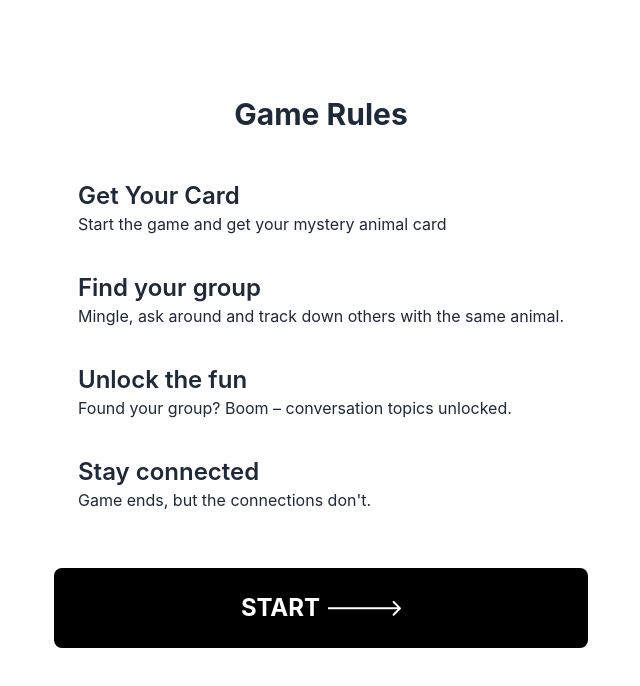
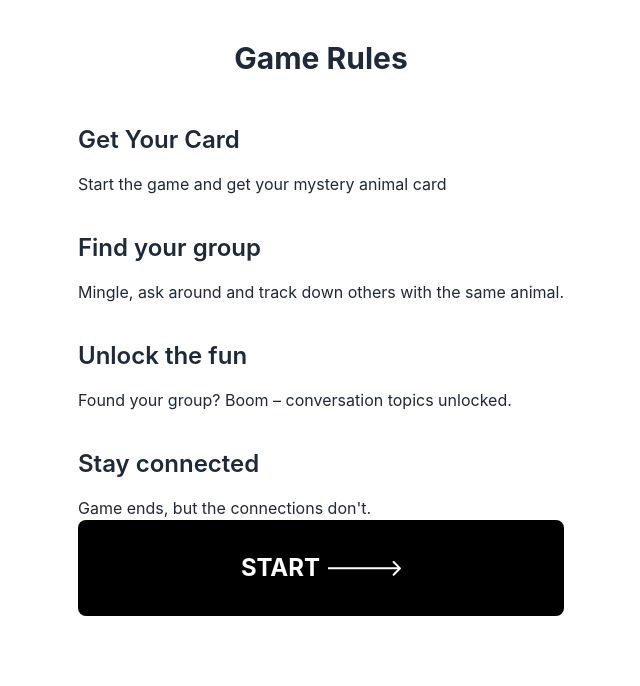
Before and after one commit to HannaJ95/mingle-tool, a React (Vite) app in the folder client/: page /rules in a window 1280 px wide. Shown: the top 686 px of the page, without its empty margins (319-959 px from the left). Built offline with nearby package versions, Linux system fonts and the light colour scheme.

Commit message:
add: WaitingPage and a placeholder for mp4

```diff
--- a/client/src/App.jsx
+++ b/client/src/App.jsx
@@ -1,6 +1,7 @@
 import { BrowserRouter, Routes, Route } from 'react-router-dom'
 import RegisterPage from './pages/RegisterPage'
 import RulesPage from './pages/RulesPage'
+import WaitingPage from "./pages/WaitingPage";
 
 function App() {
   return (
@@ -8,6 +9,7 @@ function App() {
       <Routes>
         <Route path="/" element={<RegisterPage />} />
         <Route path="/rules" element={<RulesPage />} />
+        <Route path="/waiting" element={<WaitingPage />} />
       </Routes>
     </BrowserRouter>
   )
--- a/client/src/components/RulesSection.jsx
+++ b/client/src/components/RulesSection.jsx
@@ -2,7 +2,7 @@ import Text from "./Text";
 
 export default function RulesSection({title, description}) {
     return(
-        <div className="">
+        <div className="flex flex-col gap-4">
             <Text as="h2">{title}</Text>
             <Text>{description}</Text>
         </div>
--- a/client/src/components/ui/Button.jsx
+++ b/client/src/components/ui/Button.jsx
@@ -1,5 +1,5 @@
 export default function Button({ children, onClick, arrow = false, variant = 'primary' }) {
-  const base = 'w-full flex items-center justify-center p-6 rounded-lg text-2xl uppercase cursor-pointer gap-2 bg-black text-white'
+  const base = 'w-full flex items-center justify-center p-8 rounded-lg text-2xl uppercase cursor-pointer gap-2 bg-black text-white'
 
   const variants = {
     primary: 'font-bold',
--- a/client/src/pages/RulesPage.jsx
+++ b/client/src/pages/RulesPage.jsx
@@ -7,7 +7,7 @@ import Button from "../components/ui/Button";
 function RulesPage() {
   return (
     <PageLayout >
-      <div className="max-w-xl mx-auto px-6 pt-14 pb-14 flex flex-col">
+      <div className="max-w-xl mx-auto flex flex-col">
 
         <Text as="h1" className="text-center mb-12">Game Rules</Text>
 
@@ -32,12 +32,12 @@ function RulesPage() {
           description="Game ends, but the connections don't."
         />
         </div>
-      <div className="mt-14 -mx-6">
-    <Button variant="primary" arrow className="w-full">
+
+    <Button variant="primary" arrow>
       START
     </Button>
       </div>
-    </div>
+
     </PageLayout>
   );
 }
--- /dev/null
+++ b/client/src/pages/WaitingPage.jsx
@@ -0,0 +1,35 @@
+import Text from "../components/Text";
+import PageLayout from "../components/layout/PageLayout";
+
+
+export default function WaitingPage(){
+    return(
+        <PageLayout>
+            <div className="max-w-sm w-full mx-auto min-h-screen flex flex-col  px-6 py-20 gap-14 text-center">
+
+            <Text as="h1">
+                We are finding your Group!
+            </Text>
+
+            {/* You can change the information to the actual mp4 */}
+            <video
+                src="/assets/moth.mp4"
+                autoPlay
+                loop
+                muted
+                playsInline
+                className="w-48 opacity-90"
+            />
+
+
+
+
+            <Text as="h1">
+                Almost there...
+            </Text>
+
+            </div>
+
+        </PageLayout>
+    )
+}
```
